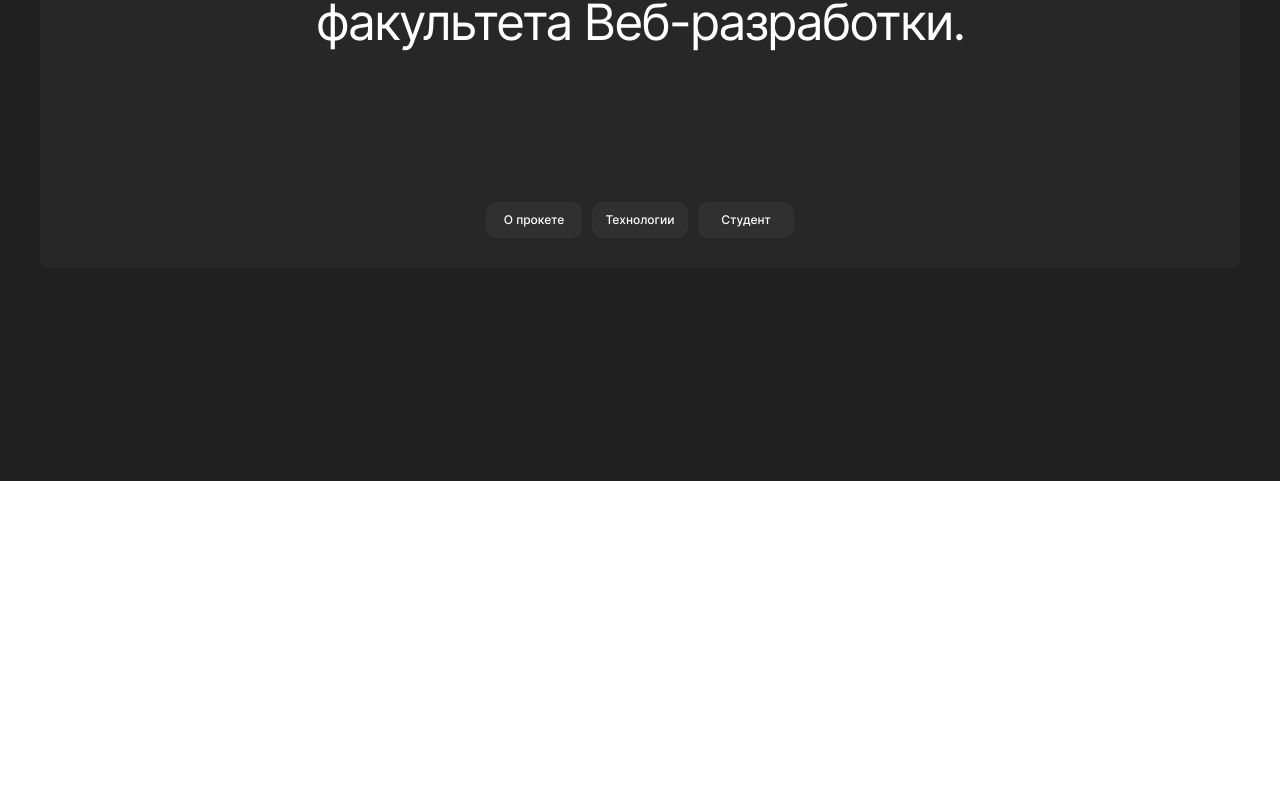
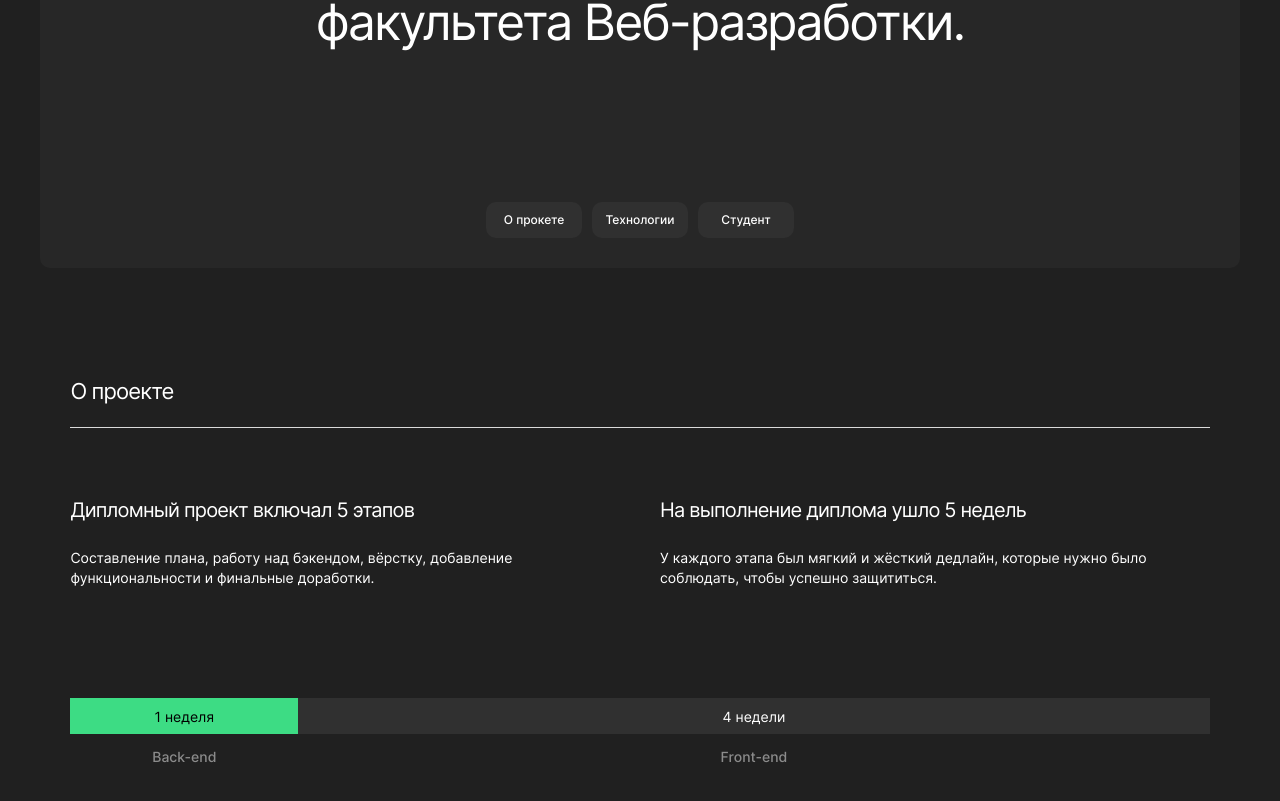
Before and after one commit to AnastasiaBelova00/movies-explorer-frontend, a React (Create React App) app: page / in a window 1280 px wide. Shown: the part 319-1120 px from the top of the page. Before the commit the page ends 800 px from the top, so only its background shows below. Built offline with nearby package versions, Linux system fonts and the light colour scheme.

Commit message:
aboutproject

```diff
--- a/src/components/AboutProject/AboutProject.css
+++ b/src/components/AboutProject/AboutProject.css
@@ -0,0 +1,89 @@
+.aboutProject {
+  width: 89%;
+  display: flex;
+  flex-direction: column;
+  margin: 140px auto 0;
+  padding-bottom: 110px;
+}
+
+.mainTitle {
+  font-size: 22px;
+  font-style: normal;
+  font-weight: 400;
+  line-height: normal;
+  letter-spacing: -0.88px;
+  border-bottom: 1px solid #dadada;
+  padding-bottom: 23px;
+  margin: 0;
+}
+
+.aboutProject__containers {
+  display: flex;
+  padding: 70px 0 110px;
+  column-gap: 40px;
+}
+.aboutProject__title {
+  margin: 0;
+  font-size: 20px;
+  font-style: normal;
+  font-weight: 400;
+  line-height: normal;
+  letter-spacing: -0.8px;
+  margin-bottom: 26px;
+  max-width: 550px;
+}
+.aboutProject__subtitle {
+  margin: 0;
+  font-size: 14px;
+  font-style: normal;
+  font-weight: 400;
+  line-height: 20px;
+  max-width: 550px;
+}
+
+.aboutProject__duration {
+  width: 100%;
+  display: grid;
+  grid-template-columns: 1fr 4fr;
+  row-gap: 14px;
+}
+
+.aboutProject__duration_green {
+  margin: 0;
+  max-width: 228px;
+  width: 100%;
+  height: 36px;
+  background-color: #3ddc84;
+  color: #000;
+  font-size: 14px;
+  font-style: normal;
+  font-weight: 400;
+  line-height: normal;
+  display: flex;
+  align-items: center;
+  justify-content: center;
+}
+
+.aboutProject__duration_grey {
+  margin: 0;
+  max-width: 912px;
+  width: 100%;
+  height: 36px;
+  background-color: #303030;
+  font-size: 14px;
+  font-style: normal;
+  font-weight: 400;
+  line-height: normal;
+  display: flex;
+  align-items: center;
+  justify-content: center;
+}
+
+.aboutProject__duration_subtitle {
+  color: #8b8b8b;
+  font-size: 14px;
+  font-weight: 500;
+  line-height: 17px;
+  margin: 0;
+  text-align: center;
+}
--- a/src/components/AboutProject/AboutProject.js
+++ b/src/components/AboutProject/AboutProject.js
@@ -0,0 +1,37 @@
+import "./AboutProject.css";
+
+export default function AboutProject() {
+  return (
+    <section className="aboutProject">
+      <h2 className="mainTitle" id="aboutProject">
+        О проекте
+      </h2>
+      <div className="aboutProject__containers">
+        <div className="aboutProject__container">
+          <h3 className="aboutProject__title">
+            Дипломный проект включал 5 этапов
+          </h3>
+          <p className="aboutProject__subtitle">
+            Составление плана, работу над бэкендом, вёрстку, добавление
+            функциональности и финальные доработки.
+          </p>
+        </div>
+        <div className="aboutProject__container">
+          <h3 className="aboutProject__title">
+            На выполнение диплома ушло 5 недель
+          </h3>
+          <p className="aboutProject__subtitle">
+            У каждого этапа был мягкий и жёсткий дедлайн, которые нужно было
+            соблюдать, чтобы успешно защититься.
+          </p>
+        </div>
+      </div>
+      <div className="aboutProject__duration">
+        <p className="aboutProject__duration_green">1 неделя</p>
+        <p className="aboutProject__duration_grey">4 недели</p>
+        <p className="aboutProject__duration_subtitle">Back-end</p>
+        <p className="aboutProject__duration_subtitle">Front-end</p>
+      </div>
+    </section>
+  );
+}
--- a/src/components/Main/Main.js
+++ b/src/components/Main/Main.js
@@ -1,9 +1,11 @@
 import Promo from "../Promo/Promo";
+import AboutProject from "../AboutProject/AboutProject";
 
 export default function Main({ loggedIn }) {
   return (
     <>
       <Promo />
+      <AboutProject />
     </>
   );
 }
```
